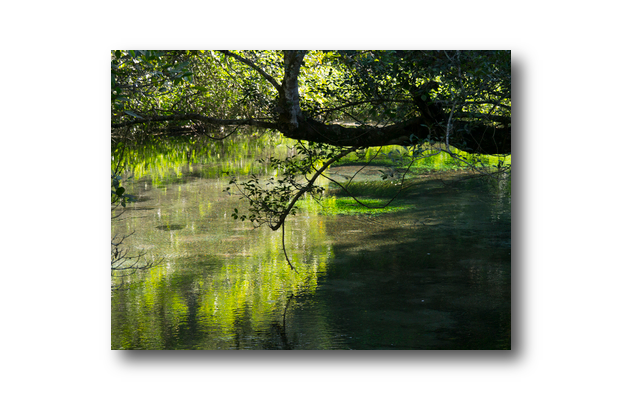
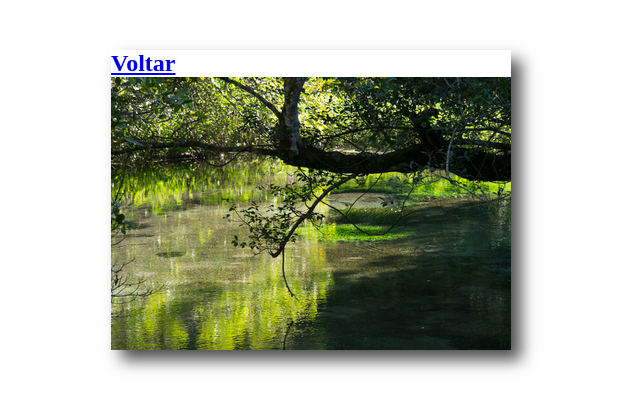
Before and after one commit to prandoraa/aula5menus, a plain HTML site: page slider/slider.html in a window 1280 px wide. Shown: the whole page, without its empty margins (329-969 px from the left). Drawn offline with Linux system fonts and the light colour scheme.

Commit message:
slider voltar

```diff
--- a/slider/slider.html
+++ b/slider/slider.html
@@ -9,7 +9,7 @@
 </head>
 <body>
     <div class="slider">
-
+        <a href="../index.html"><h2>Voltar</h2></a>
         <ul>
             <li> <img src="imagem1.jpg" alt="Floresta" title="Floresta"> </li>
             <li> <img src="imagem2.jpg" alt="Canion" title="Canion"> </li>
```
Also changed, not shown: index.html (+1 -0 lines).
